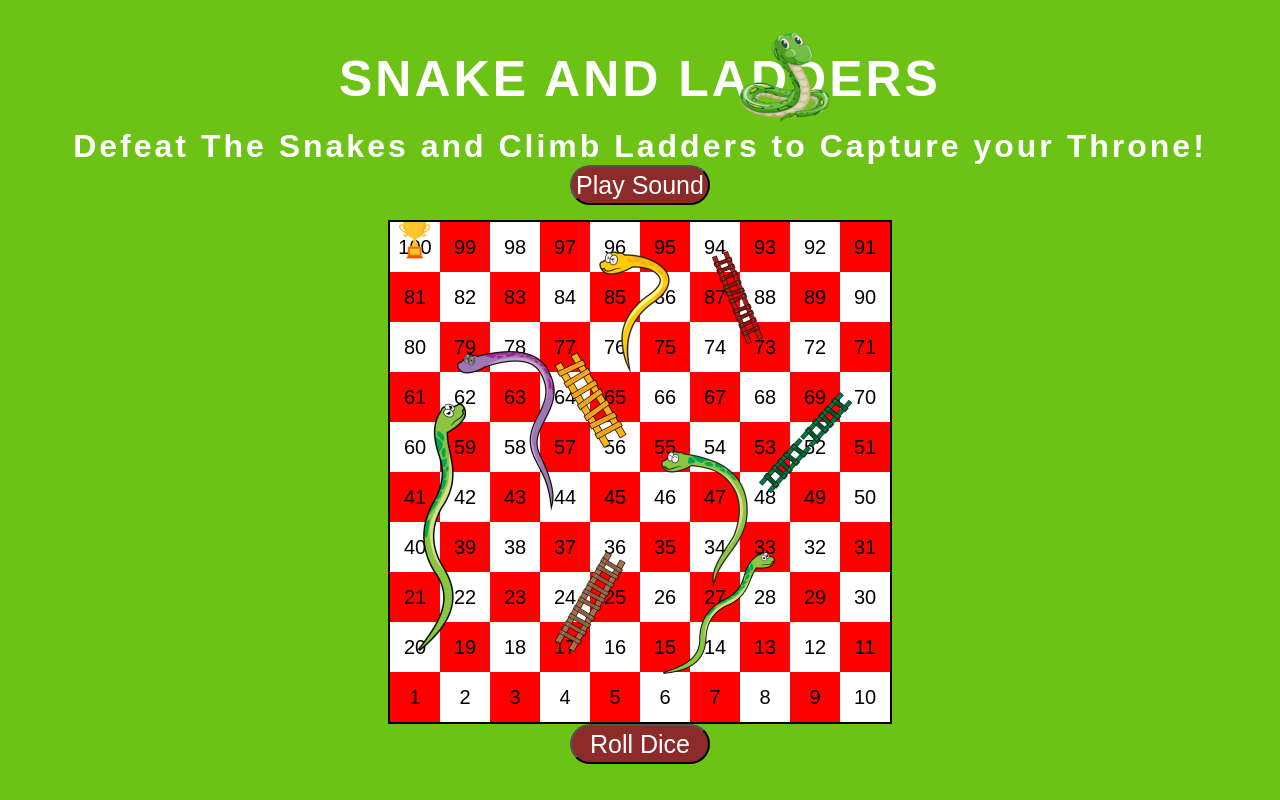
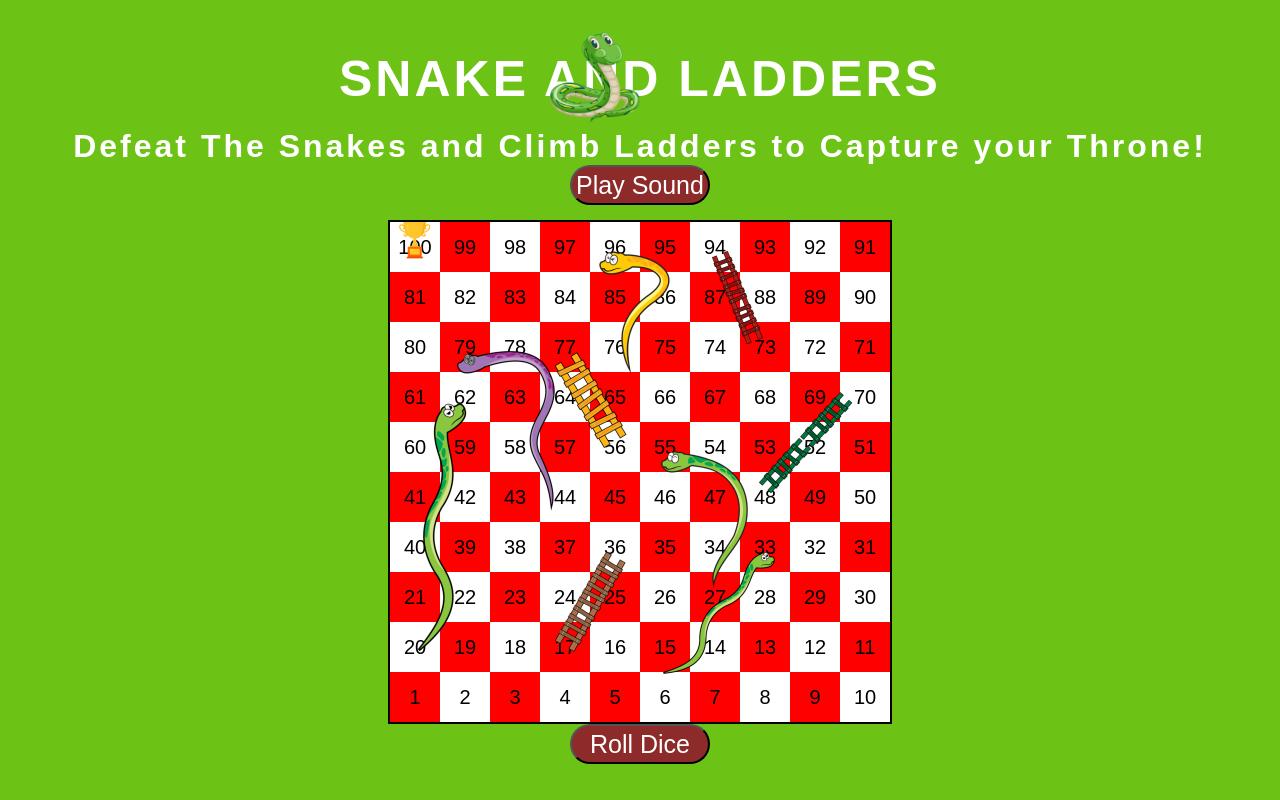
Before and after one commit to SivaprasathC/SnakesandLaddersKIC, a plain HTML site: page index.html in a window 1280 px wide. Drawn offline with Linux system fonts and the light colour scheme; a web font is replaced by a local one.

Commit message:
Update style.css

```diff
--- a/style.css
+++ b/style.css
@@ -29,7 +29,7 @@ body{
     position: absolute;
     width: 90px;
     height: 90px;
-    right: 450px;
+    right: 50%;
     top: 32px;
 
 }
```
